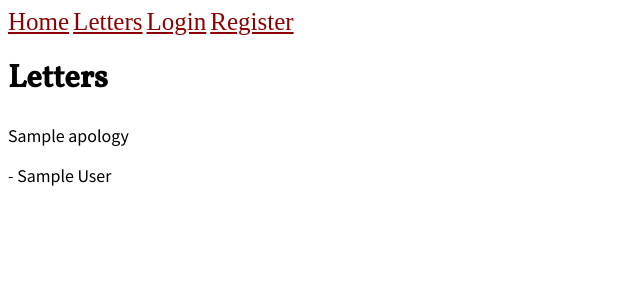
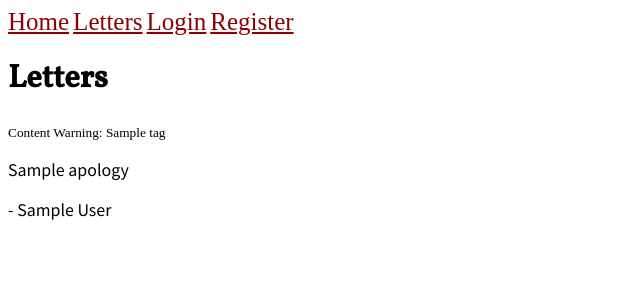
Before and after one commit to blangwell/my-apologies, a Django app: template main_app/templates/apologies/index.html in a window 1280 px wide. Shown: the top 300 px of the page, without its empty margins (0-640 px from the left). Run offline with Django 3.2, Linux system fonts and the light colour scheme; the template is opened without the code that fills it: most values are stand-ins (such as "Sample title", 1, 10 or a date in 2020); some web fonts are replaced.

Commit message:
[tags] Display post tags in index.html

```diff
--- a/main_app/templates/apologies/index.html
+++ b/main_app/templates/apologies/index.html
@@ -2,13 +2,13 @@
 
 {% block content %}
   <h1>Letters</h1>
-  {% comment %} {% for apology in apologies %}
-  <p>{{apology}}</p>
-  <p> - {{apology.user.display_name}}</p>
-  <p> ---%%---
-  {% endfor %} {% endcomment %}
 
   {% for apology in page_obj %}
+    {% if apology.tags %}
+      {% for tag in apology.tags.all %}
+        <small>Content Warning: {{tag}}</small>
+      {% endfor %}
+    {% endif %}
     <p>{{apology}}</p>
     <p> - {{apology.user.display_name}}</p>
   {% endfor %}
```
